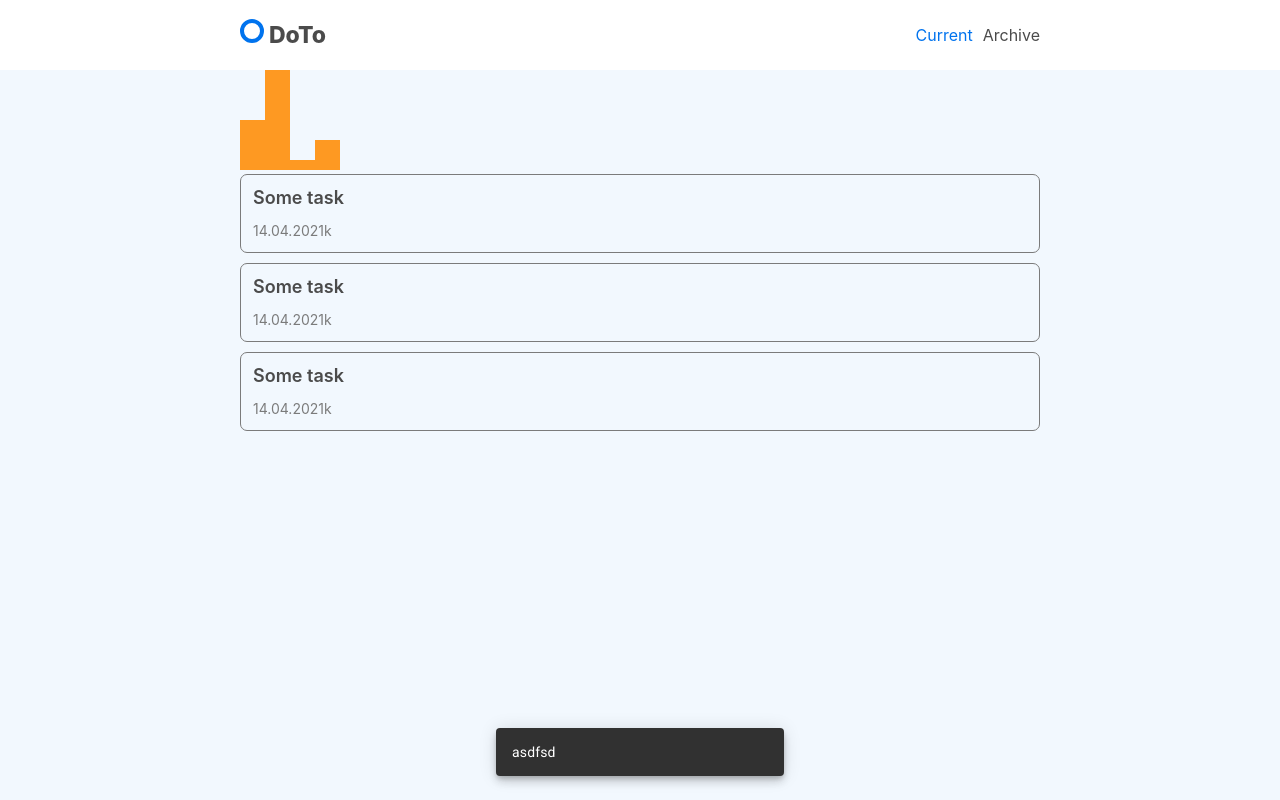
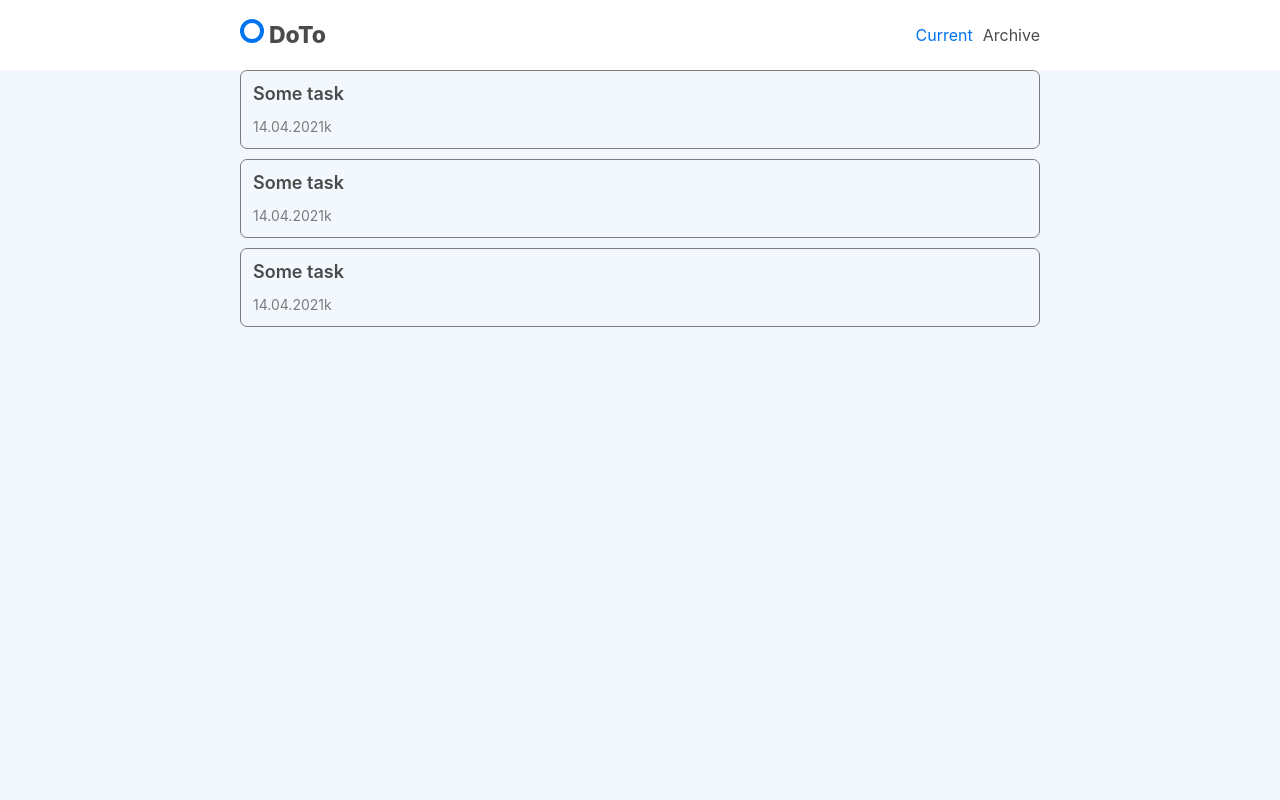
Before and after one commit to lampmaster/analytics, a React (Create React App) app: page / in a window 1280 px wide. Built offline with nearby package versions, Linux system fonts and the light colour scheme.

Commit message:
chart added

```diff
--- a/src/pages/todoList/TodoList.js
+++ b/src/pages/todoList/TodoList.js
@@ -1,14 +1,23 @@
 import React, {Component} from "react";
 import {Task} from "../../components/Task/Task";
 import {Chart} from "../../components/Chart/Chart";
+import {connect} from "react-redux";
 
 export class TodoList extends Component {
+    constructor(props) {
+        super(props);
+    }
 
     render() {
+        console.log(this.props.match)
+
+        const chart = this.props.match.path === '/archive'
+            ? <Chart data={[5,10,1,3]} size={[200,100]}/>
+            : null
 
         return (
             <React.Fragment>
-                <Chart data={[5,10,1,3]} size={[200,100]}/>
+                {chart}
                 <Task/>
                 <Task/>
                 <Task/>
@@ -16,3 +25,19 @@ export class TodoList extends Component {
         )
     }
 }
+
+function mapStateToProps(state) {
+    return {
+        newsList: state.newsList,
+        loading: state.loading
+    }
+}
+
+// function mapDispatchToProps(dispatch) {
+//     return {
+//         getNewsList: () => dispatch(getNewsList()),
+//         setMessage: (msg) => dispatch(setMessage(msg))
+//     }
+// }
+
+export default connect(mapStateToProps)(TodoList)
--- a/src/store/states/initialState.js
+++ b/src/store/states/initialState.js
@@ -1,5 +1,5 @@
 export const initialState = {
     error: null,
     loading: true,
-    message: 'asdfsd'
+    message: null
 }
```
